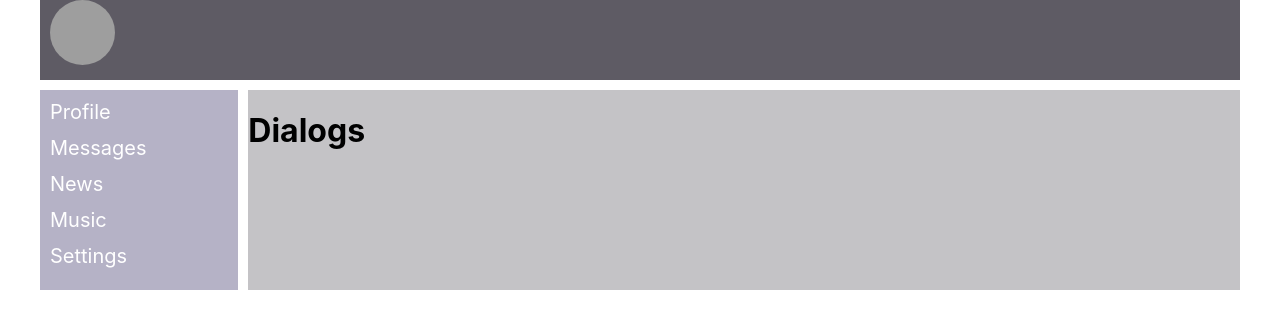
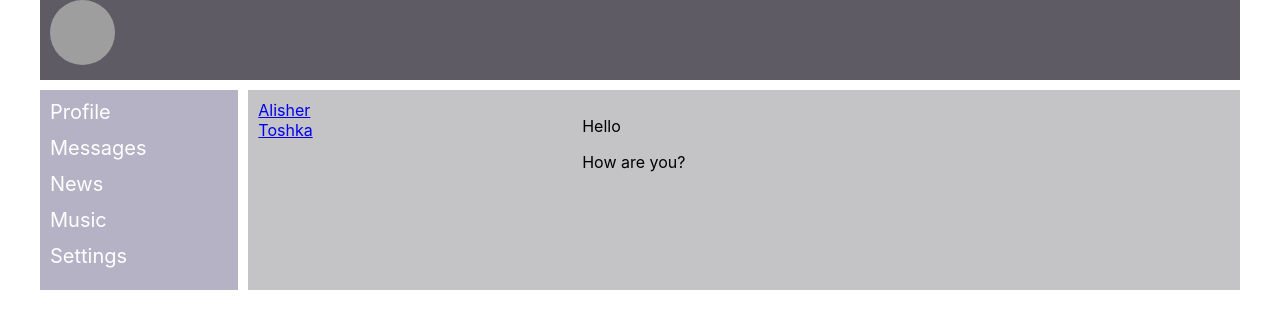
Before and after one commit to iskako01/Network, a React (Create React App) app: page /dialogs in a window 1280 px wide. Shown: the top 328 px of the page. Built offline with nearby package versions, Linux system fonts and the light colour scheme; grey boxes are pictures that could not be loaded.

Commit message:
Refactor components

```diff
--- a/src/App.js
+++ b/src/App.js
@@ -23,10 +23,6 @@ const App = () => {
             <Route path="/music" element={<Music />} />
             <Route path="/settings" element={<Settings />} />
           </Routes>
-          {/* <Routes>
-          <Route path="/profile" element={<Profile />} />
-          <Route path="/dialogs" element={<Dialogs />} />
-        </Routes> */}
         </div>
       </div>
     </BrowserRouter>
--- a/src/components/dialogs/Dialogs.jsx
+++ b/src/components/dialogs/Dialogs.jsx
@@ -1,10 +1,43 @@
 import React from "react";
+import Dialog from "./dialog/Dialog";
+import Message from "./message/Message";
 import classes from "./Dialogs.module.css";
 
 const Dialogs = () => {
+  let dialogs = [
+    {
+      id: "1",
+      name: "Alisher",
+    },
+    {
+      id: "2",
+      name: "Toshka",
+    },
+  ];
+
+  const messages = [
+    {
+      id: "1",
+      message: "Hello",
+    },
+    {
+      id: "2",
+      message: "How are you?",
+    },
+  ];
+
+  const dialogsElement = dialogs.map((d) => {
+    return <Dialog name={d.name} id={d.id} />;
+  });
+
+  const messagesElement = messages.map((m) => {
+    return <Message message={m.message} />;
+  });
+
   return (
-    <div className={classes}>
-      <h1>Dialogs</h1>
+    <div className={classes.dialogs}>
+      <div className={classes.dialog}>{dialogsElement}</div>
+      <div className={classes.messages}>{messagesElement}</div>
     </div>
   );
 };
--- a/src/components/dialogs/Dialogs.module.css
+++ b/src/components/dialogs/Dialogs.module.css
@@ -0,0 +1,5 @@
+.dialogs {
+  display: grid;
+  grid-template-columns: 4fr 8fr;
+  padding: 10px;
+}
--- /dev/null
+++ b/src/components/dialogs/dialog/Dialog.jsx
@@ -0,0 +1,13 @@
+import React from "react";
+import classes from "./Dialog.module.css";
+import { NavLink } from "react-router-dom";
+
+const Dialog = (props) => {
+  return (
+    <div className={classes.dialog}>
+      <NavLink to={`/dialogs/${props.id}`}>{props.name}</NavLink>
+    </div>
+  );
+};
+
+export default Dialog;
--- /dev/null
+++ b/src/components/dialogs/dialog/Dialog.module.css
@@ -0,0 +1,3 @@
+.dialog{
+
+}
--- /dev/null
+++ b/src/components/dialogs/message/Message.jsx
@@ -0,0 +1,12 @@
+import React from "react";
+import classes from "./Message.module.css";
+
+const Message = (props) => {
+  return (
+    <div className={classes}>
+      <p>{props.message}</p>
+    </div>
+  );
+};
+
+export default Message;
--- a/src/components/navbar/Navbar.jsx
+++ b/src/components/navbar/Navbar.jsx
@@ -1,24 +1,35 @@
 import React from "react";
 import classes from "./Navbar.module.css";
+import { NavLink } from "react-router-dom";
 
 const Navbar = () => {
   return (
     <nav className={classes.nav}>
       <div className={classes.items}>
         <div className={classes.item}>
-          <a href="/profile">Profile</a>
+          <NavLink to="/profile" activeClassName={classes.active}>
+            Profile
+          </NavLink>
         </div>
         <div className={classes.item}>
-          <a href="/dialogs">Messages</a>
+          <NavLink to="/dialogs/" activeClassName={classes.active}>
+            Messages
+          </NavLink>
         </div>
         <div className={classes.item}>
-          <a href="/news">News</a>
+          <NavLink to="/news" activeClassName={classes.active}>
+            News
+          </NavLink>
         </div>
         <div className={classes.item}>
-          <a href="/music">Music</a>
+          <NavLink to="/music" activeClassName={classes.active}>
+            Music
+          </NavLink>
         </div>
         <div className={classes.item}>
-          <a href="/settings">Settings</a>
+          <NavLink to="/settings" activeClassName={classes.active}>
+            Settings
+          </NavLink>
         </div>
       </div>
     </nav>
--- a/src/components/navbar/Navbar.module.css
+++ b/src/components/navbar/Navbar.module.css
@@ -1,23 +1,25 @@
-.nav{
+.nav {
   grid-area: nav;
   background-color: rgba(31, 24, 84, 0.328);
-
 }
-.items{
-	padding:10px;
+.items {
+  padding: 10px;
 }
-.item{
-	margin-bottom:12px ;
+.item {
+  margin-bottom: 12px;
 }
-.settings{
-	margin-top:24px ;
+.settings {
+  margin-top: 24px;
 }
-.item a{
+.item a {
   color: #fff;
   text-decoration: none;
   font-size: 20px;
 }
-.item a:hover{
+.item a.active {
+  color: rgb(5, 70, 100);
+}
+.item a:hover {
   color: #333;
   transition: all 0.5s;
 }
--- a/src/components/profile/post/Post.jsx
+++ b/src/components/profile/post/Post.jsx
@@ -11,6 +11,7 @@ const Post = (props) => {
         />
       </div>
       <div className="text">{props.message}</div>
+      <div className="">likes {props.likesCount}</div>
     </div>
   );
 };
--- a/src/components/profile/posts/Posts.jsx
+++ b/src/components/profile/posts/Posts.jsx
@@ -3,10 +3,37 @@ import classes from "./Posts.module.css";
 import Post from "../post/Post";
 
 const Posts = () => {
+  const posts = [
+    {
+      id: "1",
+      message: "Hi, What's up!",
+      likesCount: 1,
+    },
+    {
+      id: "2",
+      message: "This is a good post!",
+      likesCount: 4,
+    },
+  ];
+
+  let postElements = posts.map((p) => {
+    return <Post message={p.message} likesCount={posts.likesCount} />;
+  });
+
   return (
     <>
       <div className={classes.posts}>
-        <Post message="Hi, What's up!" />
+        <div className={classes.special_post}>
+          <div>
+            <textarea className={classes}></textarea>
+          </div>
+
+          <div>
+            <button>Add post</button>
+          </div>
+        </div>
+
+        {postElements}
       </div>
     </>
   );
--- a/src/components/profile/posts/Posts.module.css
+++ b/src/components/profile/posts/Posts.module.css
@@ -1,3 +1,6 @@
-.posts{
-	padding:10px;
+.posts {
+  padding: 10px;
 }
+.special_post {
+  padding: 10px 0 20px 0;
+}
```
Also changed, not shown: src/components/dialogs/message/Message.module.css (added). Lines whose indentation alone changed are shown as unchanged.
